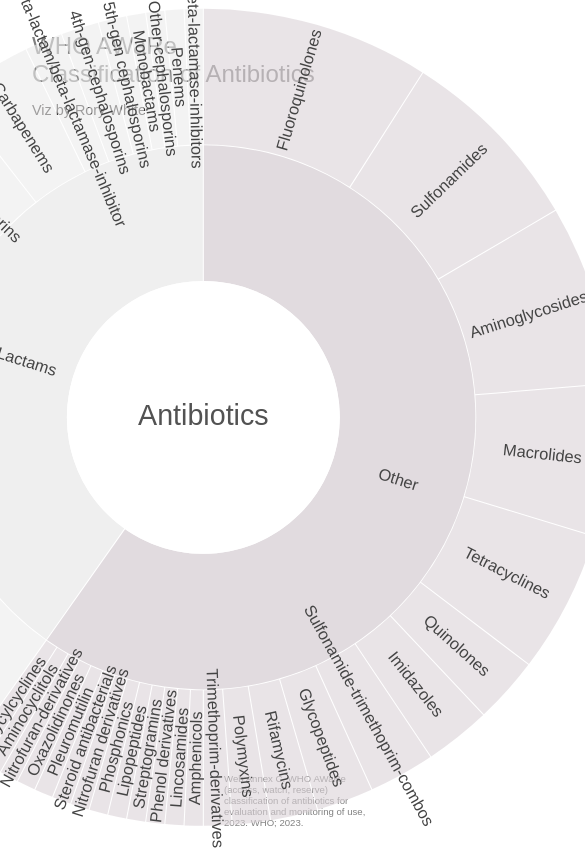
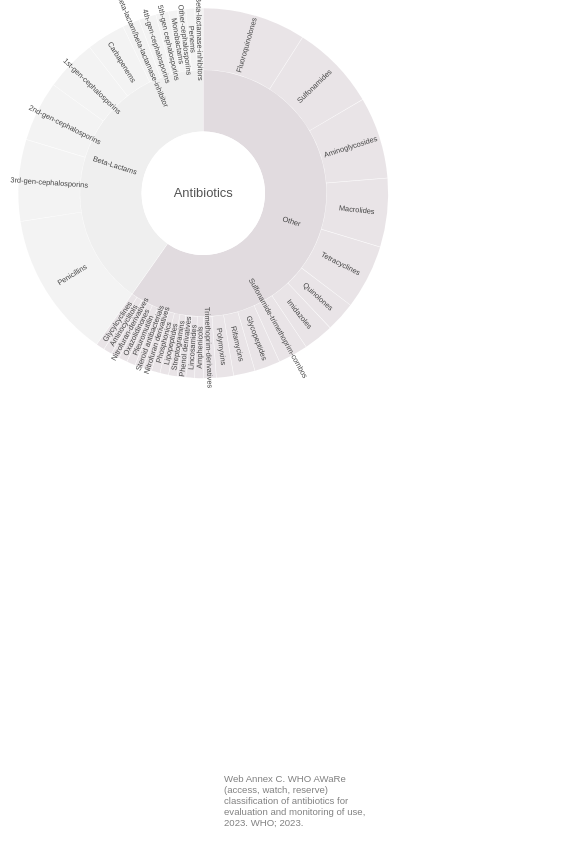
Before and after one commit to rorywhite200/antibiotic-aware-viz, a Svelte app: page / in a window 390 px wide. Shown: the top 860 px of the page, 585 px wide, since content can reach past the window. Built offline with nearby package versions, Linux system fonts and the light colour scheme; a web font is replaced by a local one.

Commit message:
added mobile responsiveness

```diff
--- a/src/App.svelte
+++ b/src/App.svelte
@@ -4,6 +4,8 @@
 
 
   $: console.log($width, $height)
+
+  $: mobile = $width < 800;
 
   let text = "Web Annex C. WHO AWaRe (access, watch, reserve) classification of antibiotics for evaluation and monitoring of use, 2023. WHO; 2023."
 
@@ -13,7 +15,7 @@
   bind:clientWidth={$width}
   bind:clientHeight={$height}
 >
-<div style="height: 97%; aspect-ratio:1;">
+<div style="height: 98%; max-width: 95vw; aspect-ratio:1;">
   <Sunburst />
 </div>
 
@@ -21,12 +23,13 @@
 <div class="citations">
   {text}
 </div>
-
+{#if !mobile}
 <div class="title">
 WHO AWaRe <br>Classification of Antibiotics
 <br>
 <p class="credit">Viz by Rory White</p>
 </div>
+{/if}
 
 
 </main>
--- a/src/components/Sunburst.svelte
+++ b/src/components/Sunburst.svelte
@@ -2,11 +2,10 @@
 <!-- svelte-ignore a11y-click-events-have-key-events -->
 
 <script>
-    import { scaleOrdinal, quantize, interpolateWarm, arc } from "d3";
+    import { arc } from "d3";
     import SunburstNode from './SunburstNode.svelte';
     import Label from './Label.svelte';
     import { rootStore } from '../stores/rootStore.js';
-    import antibiotics from '../stores/antibiotics.json';
 
     let width = 1000;
     let height = 1000;
@@ -14,7 +13,6 @@
     $: hoveredItem = null;
 
     $: radius = width / 6;
-   let color = scaleOrdinal(quantize(interpolateWarm, antibiotics.children.length + 1));
 
     let lastClickedNodeId = 0
 
```
